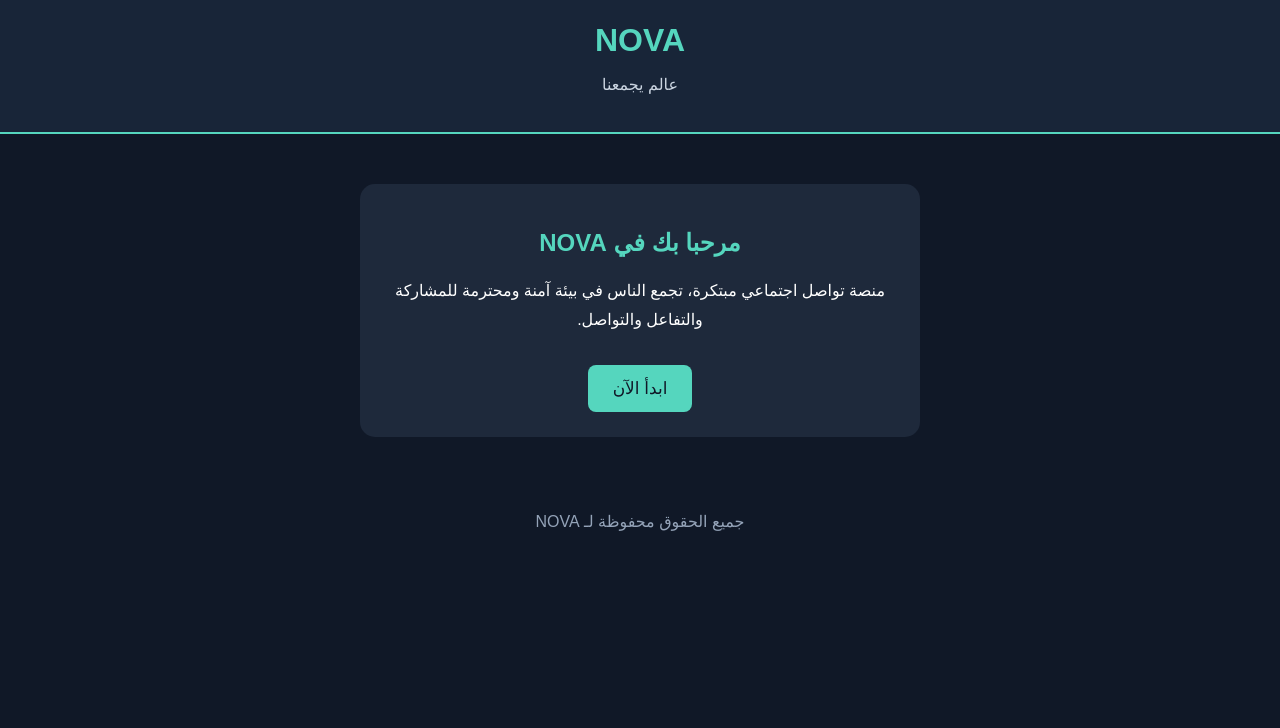
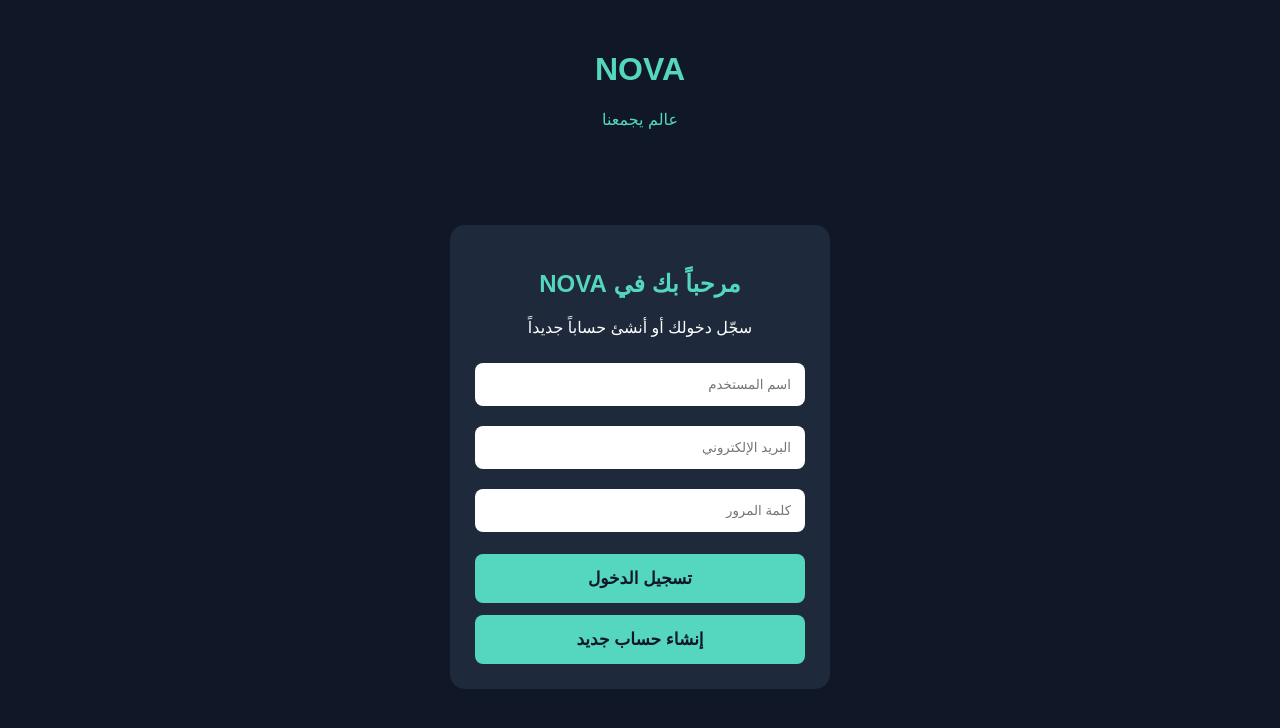
Before and after one commit to sf834934-coder/NOVA, a plain HTML site: page index.html in a window 1280 px wide. Drawn offline with Linux system fonts and the light colour scheme.

Commit message:
Update index.html

```diff
--- a/index.html
+++ b/index.html
@@ -6,9 +6,7 @@
 <meta name="viewport" content="width=device-width, initial-scale=1.0">
 <title>NOVA</title>
 <style>
-* {
-  box-sizing: border-box;
-}
+* { box-sizing: border-box; }
 body {
   margin: 0;
   font-family: Arial, sans-serif;
@@ -16,50 +14,40 @@ body {
   color: white;
 }
 header {
-  background: #182538;
-  padding: 22px;
   text-align: center;
-  border-bottom: 2px solid #55d6be;
-}
-header h1 {
+  padding: 30px;
   color: #55d6be;
-  margin: 0;
-  font-size: 32px;
-}
-header p {
-  color: #cbd5e1;
 }
 .container {
-  max-width: 600px;
+  max-width: 420px;
   margin: 30px auto;
   padding: 20px;
 }
-.welcome {
+.box {
   background: #1e293b;
   padding: 25px;
   border-radius: 15px;
-  text-align: center;
 }
-.welcome h2 {
-  color: #55d6be;
-}
-.welcome p {
-  line-height: 1.8;
+h1, h2 { color: #55d6be; text-align: center; }
+input {
+  width: 100%;
+  padding: 14px;
+  margin: 10px 0;
+  border: 0;
+  border-radius: 8px;
 }
 button {
+  width: 100%;
+  padding: 14px;
+  margin-top: 12px;
+  border: 0;
+  border-radius: 8px;
   background: #55d6be;
   color: #101827;
-  border: none;
-  padding: 13px 25px;
-  border-radius: 8px;
   font-size: 17px;
-  margin-top: 15px;
+  font-weight: bold;
 }
-footer {
-  text-align: center;
-  color: #94a3b8;
-  padding: 25px;
-}
+p { text-align: center; }
 </style>
 </head>
 <body>
@@ -68,14 +56,15 @@ footer {
 <p>عالم يجمعنا</p>
 </header>
 <div class="container">
-<div class="welcome">
-<h2>مرحبا بك في NOVA</h2>
-<p>منصة تواصل اجتماعي مبتكرة، تجمع الناس في بيئة آمنة ومحترمة للمشاركة والتفاعل والتواصل.</p>
-<button>ابدأ الآن</button>
+<div class="box">
+<h2>مرحباً بك في NOVA</h2>
+<p>سجّل دخولك أو أنشئ حساباً جديداً</p>
+<input type="text" placeholder="اسم المستخدم">
+<input type="email" placeholder="البريد الإلكتروني">
+<input type="password" placeholder="كلمة المرور">
+<button>تسجيل الدخول</button>
+<button>إنشاء حساب جديد</button>
 </div>
 </div>
-<footer>
-جميع الحقوق محفوظة لـ NOVA
-</footer>
 </body>
 </html>
```
